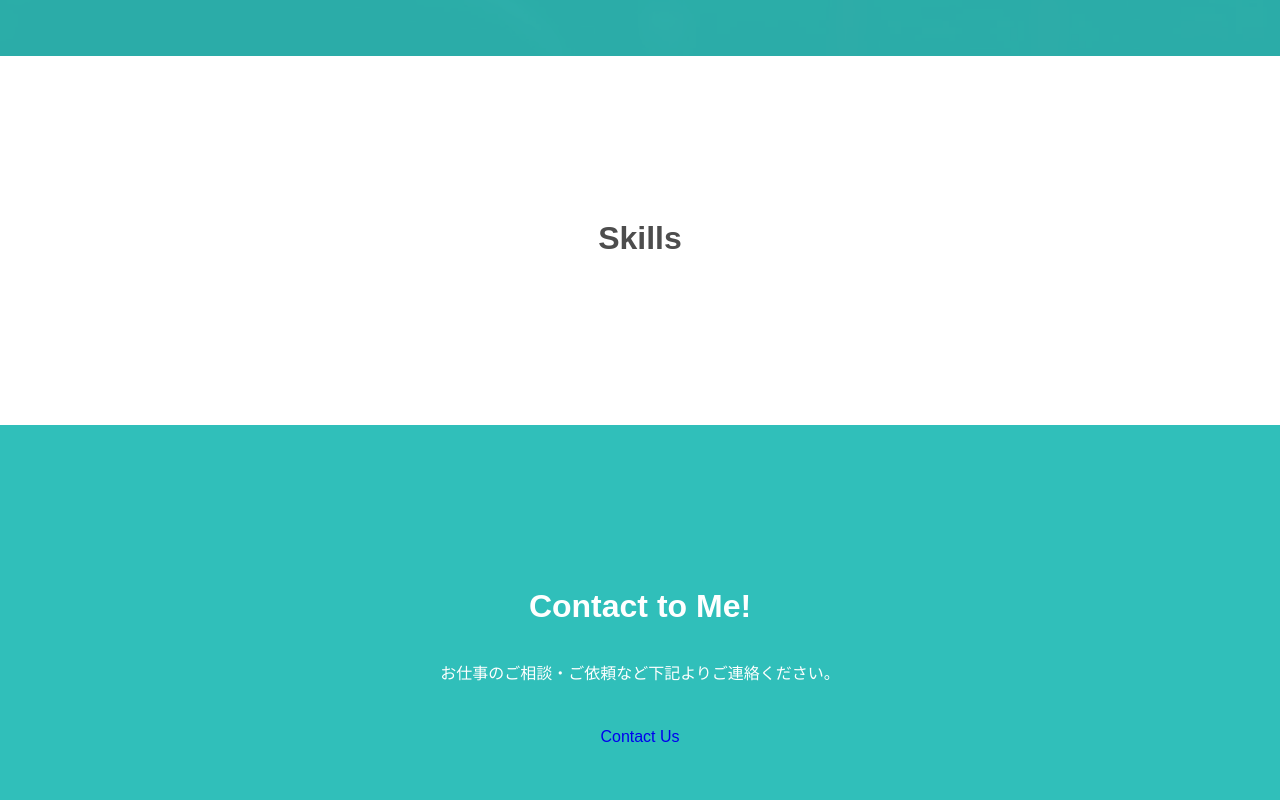
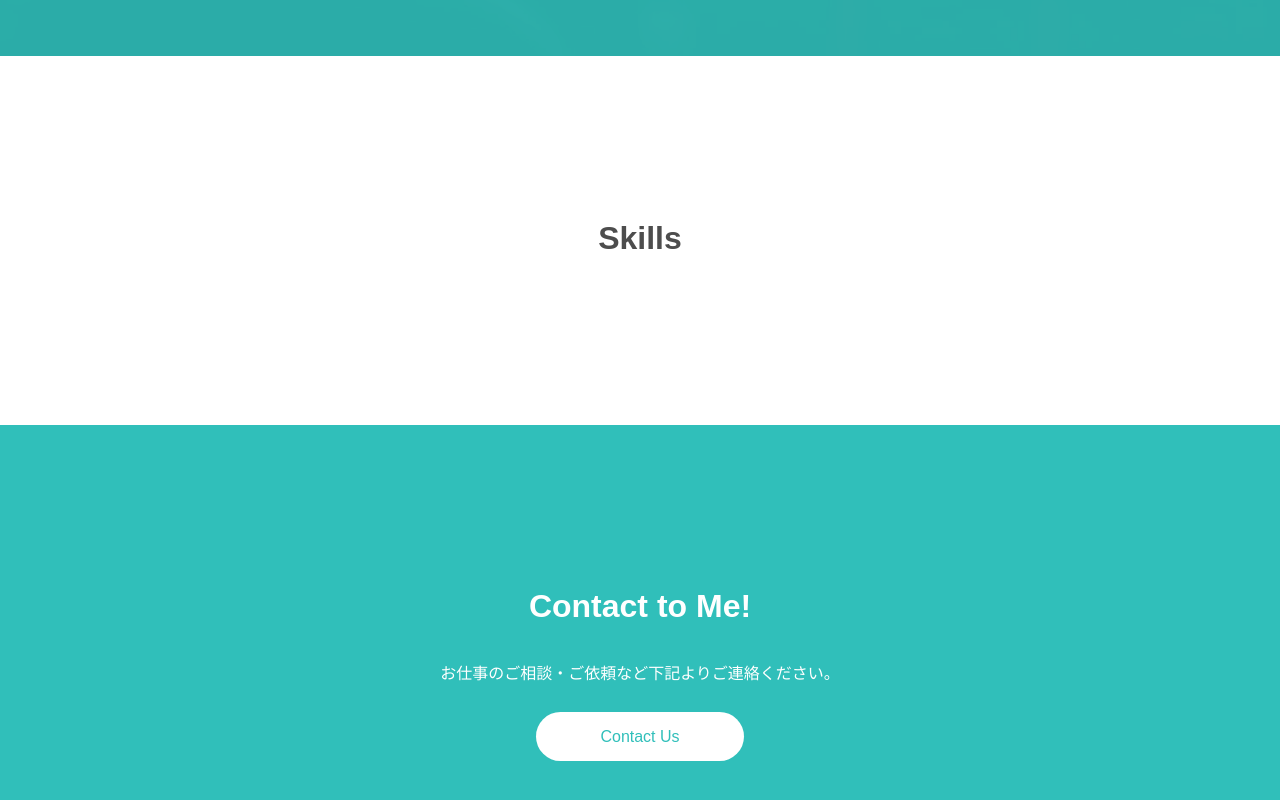
Before and after one commit to marieono/react-portfolio-site, a React (Create React App) app: page / in a window 1280 px wide. Shown: the part 744-1544 px from the top of the page. Built offline with nearby package versions, Linux system fonts and the light colour scheme.

Commit message:
無事正しくcontact表示できた。

```diff
--- a/src/App.css
+++ b/src/App.css
@@ -142,11 +142,11 @@ h3 {
   font-size: 16px;
   border: none !important;
   border-radius: 30px;
-  align-self: 16px 64px;
+  padding: 16px 64px;
   text-decoration: none;
 }
 
-#contact.btn {
+#contact .btn {
   height: 54px;
   background: #fff;
   color: #30BFBA;
```
